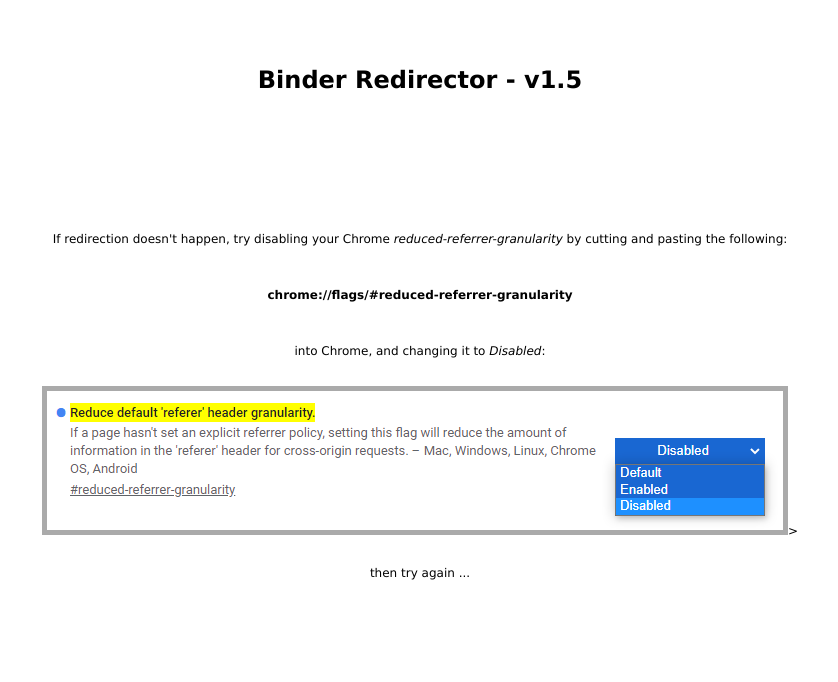
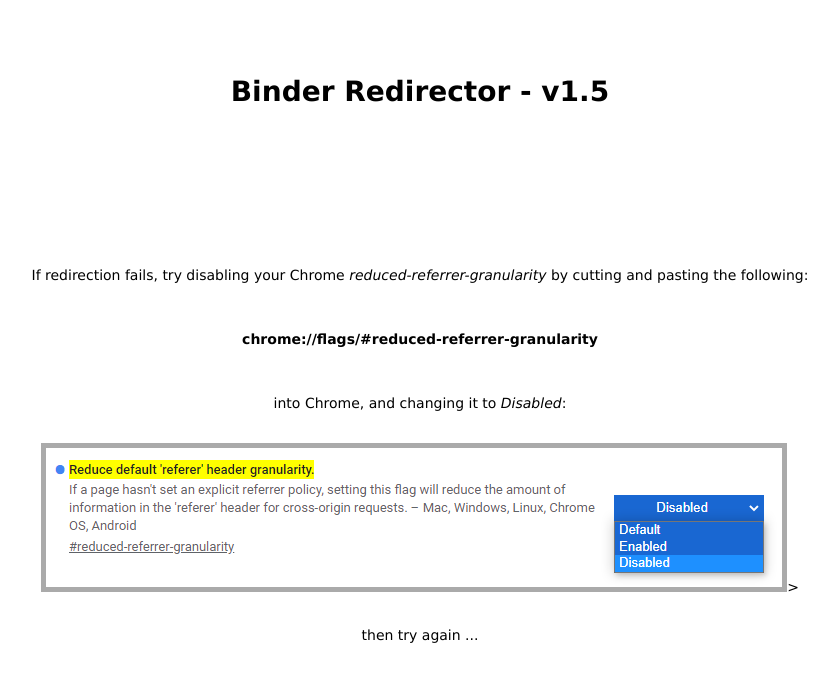
Before and after one commit to MQ-software-carpentry/MQ-software-carpentry.github.io, a Jekyll site: the page binder/test.html, which Jekyll copies as it is, in a window 1280 px wide. Shown: the top 682 px of the page, without its empty margins (220-1058 px from the left). Built offline with Jekyll 4.4.1, drawn with Linux system fonts in a browser that asks for light colours.

Commit message:
Update test.html

```diff
--- a/binder/test.html
+++ b/binder/test.html
@@ -3,7 +3,7 @@
 
  <style>
    body {
-    font: normal 12px Verdana, Arial, sans-serif;
+    font: normal 14px Verdana, Arial, sans-serif;
    }
  </style>
 
@@ -45,7 +45,7 @@
 
   <br><br><br>
 
-  <p style="text-align:center; font-family: Arial, Helvetica, sans-serif;">
+  <p style="text-align:center;">
 
   <script>
     if (user == "") {
@@ -61,7 +63,7 @@
    <br><br><br><br>
 
    <p>
-   If redirection doesn't happen, try disabling your Chrome <em>reduced-referrer-granularity</em> by cutting and pasting the following:
+   If redirection fails, try disabling your Chrome <em>reduced-referrer-granularity</em> by cutting and pasting the following:
 
    <br><br><br><br>
 
```
Also changed, not shown: other parts of binder/test.html (+2 -0 lines).
